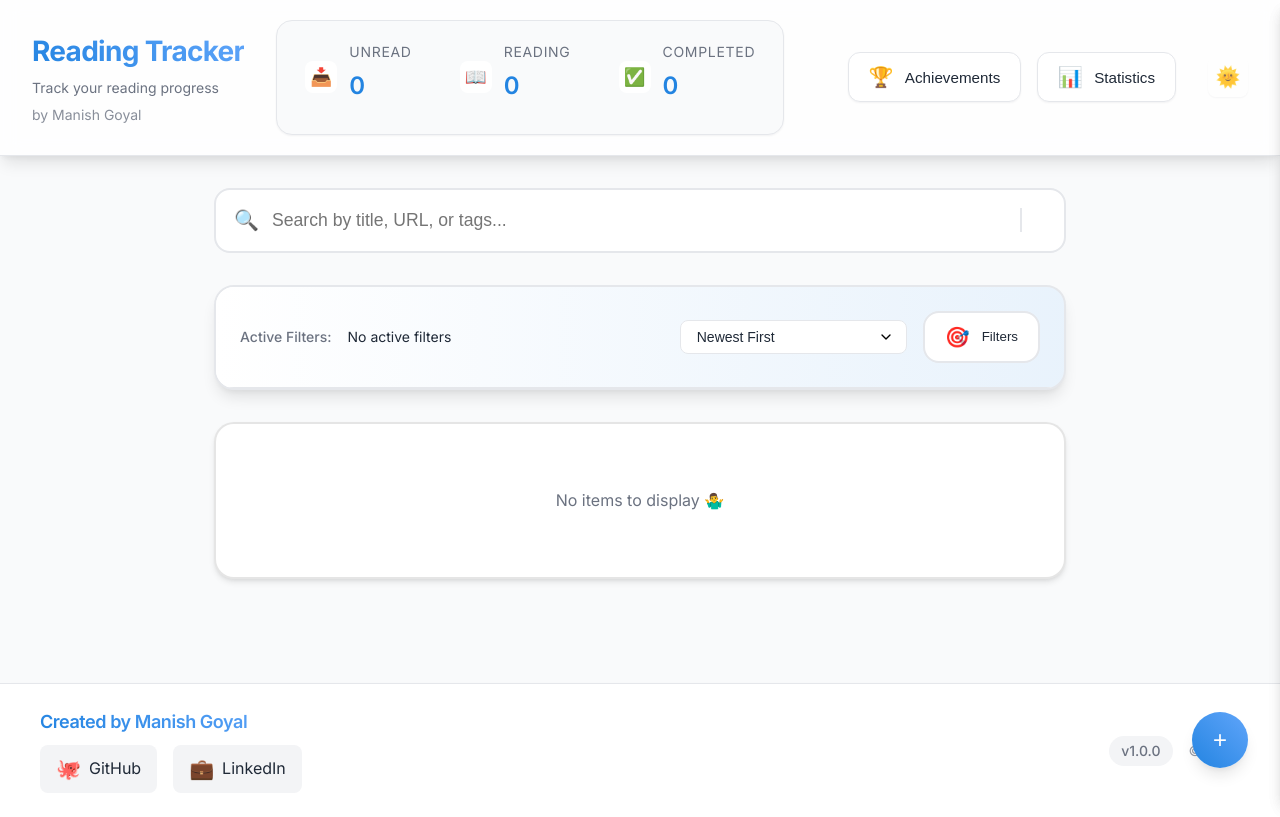
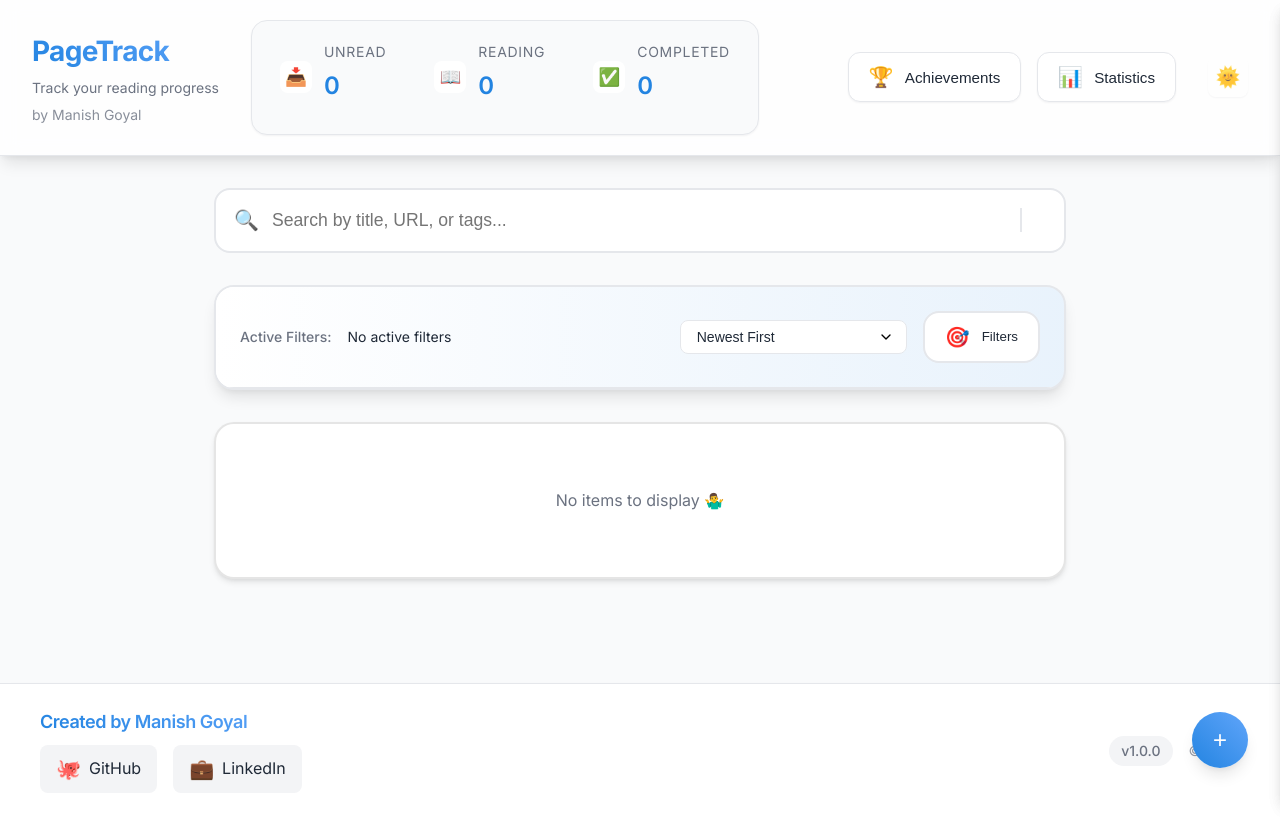
Before and after one commit to manishGoyalCode/mgStudy, a plain HTML site: page index.html in a window 1280 px wide. Drawn offline with nearby package versions, Linux system fonts and the light colour scheme.

Commit message:
rebranded to pagetrack

```diff
--- a/index.html
+++ b/index.html
@@ -5,14 +5,14 @@
     <meta name="viewport" content="width=device-width, initial-scale=1.0">
     <meta name="theme-color" content="#2384E1">
     <meta name="description" content="Track your reading progress and manage your reading list">
-    <title>Reading Tracker</title>
+    <title>PageTrack</title>
     <link rel="stylesheet" href="styles.css">
     <link rel="manifest" href="manifest.json">
     <link rel="apple-touch-icon" href="icons/icon-192x192.png">
     <!-- Add PWA meta tags -->
     <meta name="apple-mobile-web-app-capable" content="yes">
     <meta name="apple-mobile-web-app-status-bar-style" content="black">
-    <meta name="apple-mobile-web-app-title" content="ReadTrack">
+    <meta name="apple-mobile-web-app-title" content="PageTrack">
 
     <!-- Register service worker -->
     <script>
@@ -34,7 +34,7 @@
     <nav class="top-nav">
         <div class="nav-left">
             <div class="nav-brand">
-                <h1>Reading Tracker</h1>
+                <h1>PageTrack</h1>
                 <p>Track your reading progress</p>
             </div>
             <div class="progress-summary">
```
Also changed, not shown: manifest.json, 1 other file.
